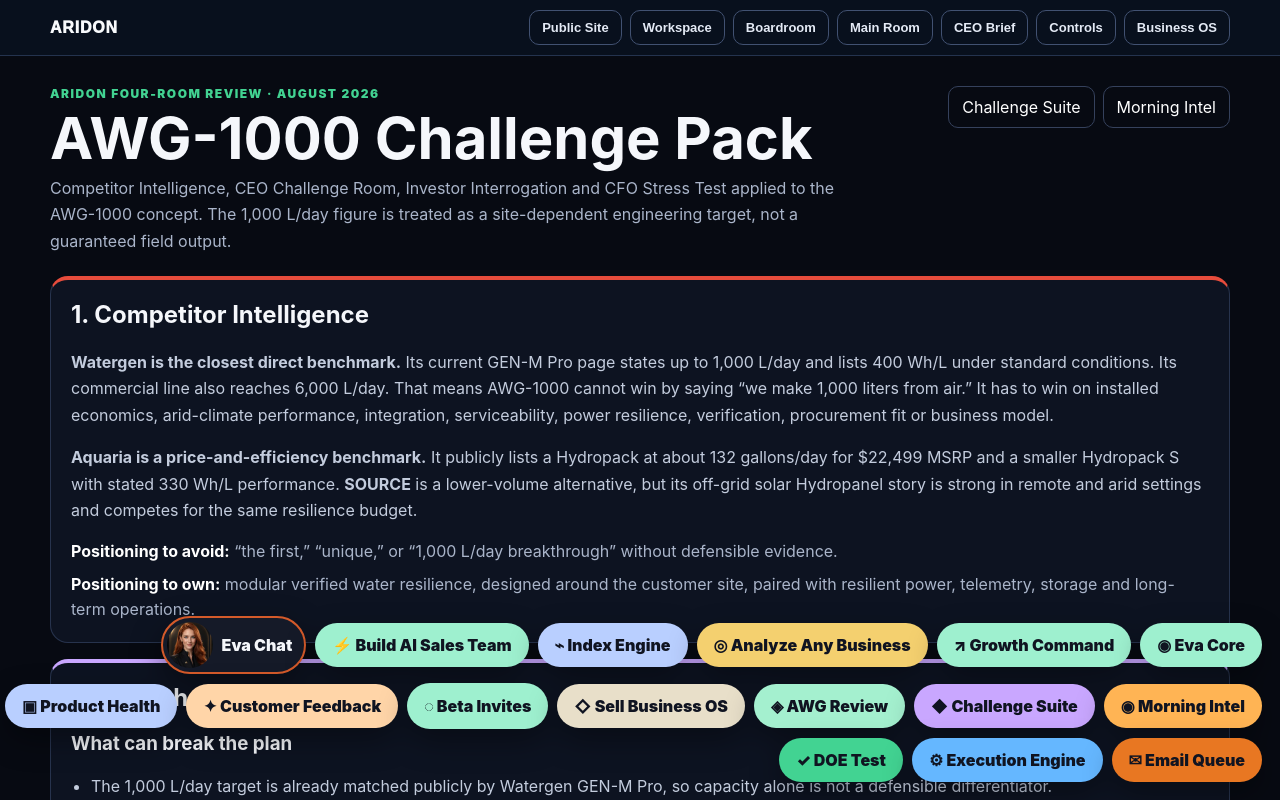
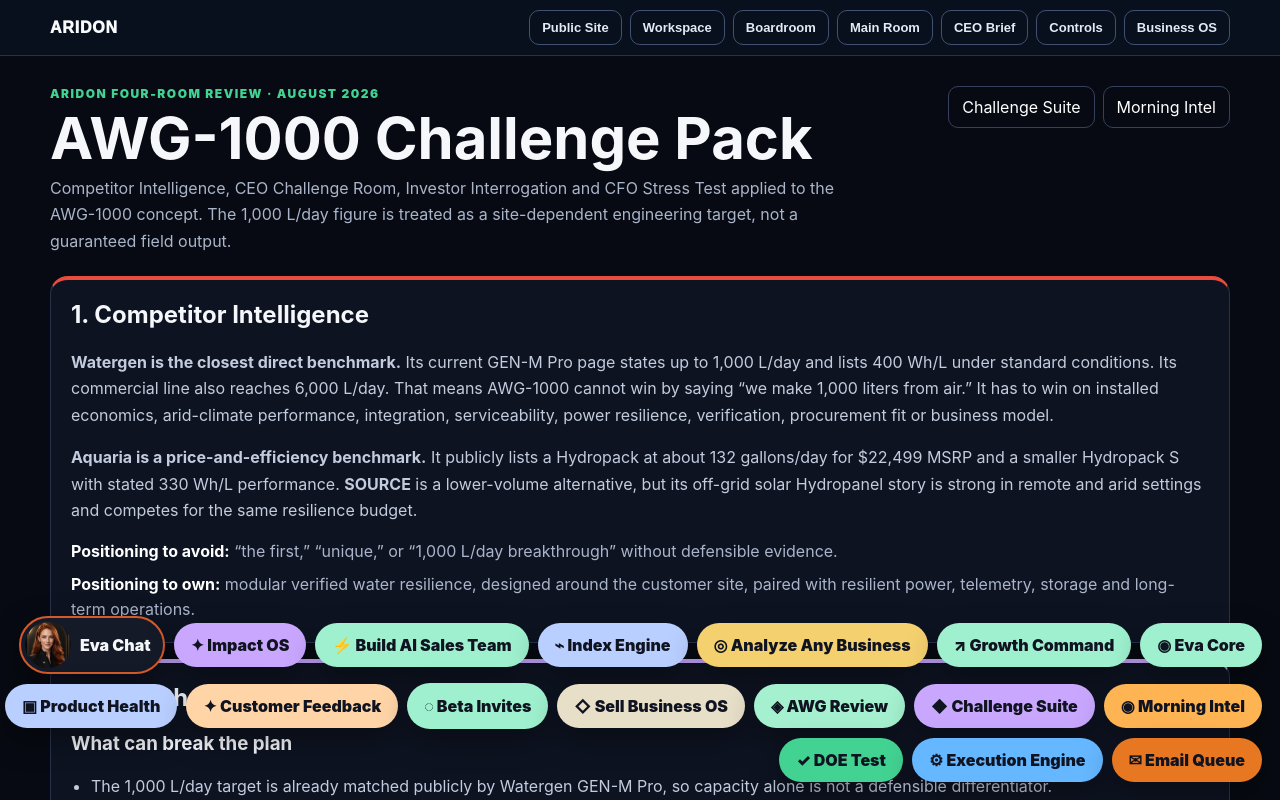
Before and after one commit to jimrusk/aridon-app, a Next.js app: page /advisors/awg1000 in a window 1280 px wide. Shown: the top 800 px of the page. Built offline with nearby package versions, Linux system fonts and the light colour scheme.

Commit message:
Add Impact OS launcher

```diff
--- a/app/InternalLaunchers.tsx
+++ b/app/InternalLaunchers.tsx
@@ -16,6 +16,7 @@ export default function InternalLaunchers() {
     pathname === '/sales' ||
     pathname.startsWith('/install') ||
     pathname.startsWith('/business-os') ||
+    pathname.startsWith('/impact-os') ||
     pathname.startsWith('/workspace') ||
     pathname.startsWith('/customer') ||
     pathname.startsWith('/demos') ||
@@ -32,6 +33,7 @@ export default function InternalLaunchers() {
       <Link href="/eva-chat" aria-label="Chat with Eva" title="Chat with Eva" style={{ display: 'flex', alignItems: 'center', gap: '9px', background: '#151A28', color: '#F5F7FB', border: '2px solid #D45A2A', borderRadius: '999px', padding: '4px 12px 4px 4px', fontWeight: 900, textDecoration: 'none', boxShadow: '0 12px 32px rgba(0,0,0,.42)' }}>
         <img src={EVA_AVATAR} alt="Eva" style={{ width: '46px', height: '46px', borderRadius: '50%', objectFit: 'cover', display: 'block' }} /><span>Eva Chat</span>
       </Link>
+      <Link href="/impact-os" aria-label="Open Aridon Impact OS" style={{ ...launcherStyle, background: '#C9A7FF' }}>✦ Impact OS</Link>
       <Link href="/sales-team" aria-label="Build an AI sales team from a company website" style={{ ...launcherStyle, background: '#9EF0CF' }}>⚡ Build AI Sales Team</Link>
       <Link href="/site-indexing" aria-label="Open Aridon Index Engine" style={{ ...launcherStyle, background: '#B9CFFF' }}>⌁ Index Engine</Link>
       <Link href="/analyze-business" aria-label="Analyze any business website" style={{ ...launcherStyle, background: '#F4D06F' }}>◎ Analyze Any Business</Link>
```
